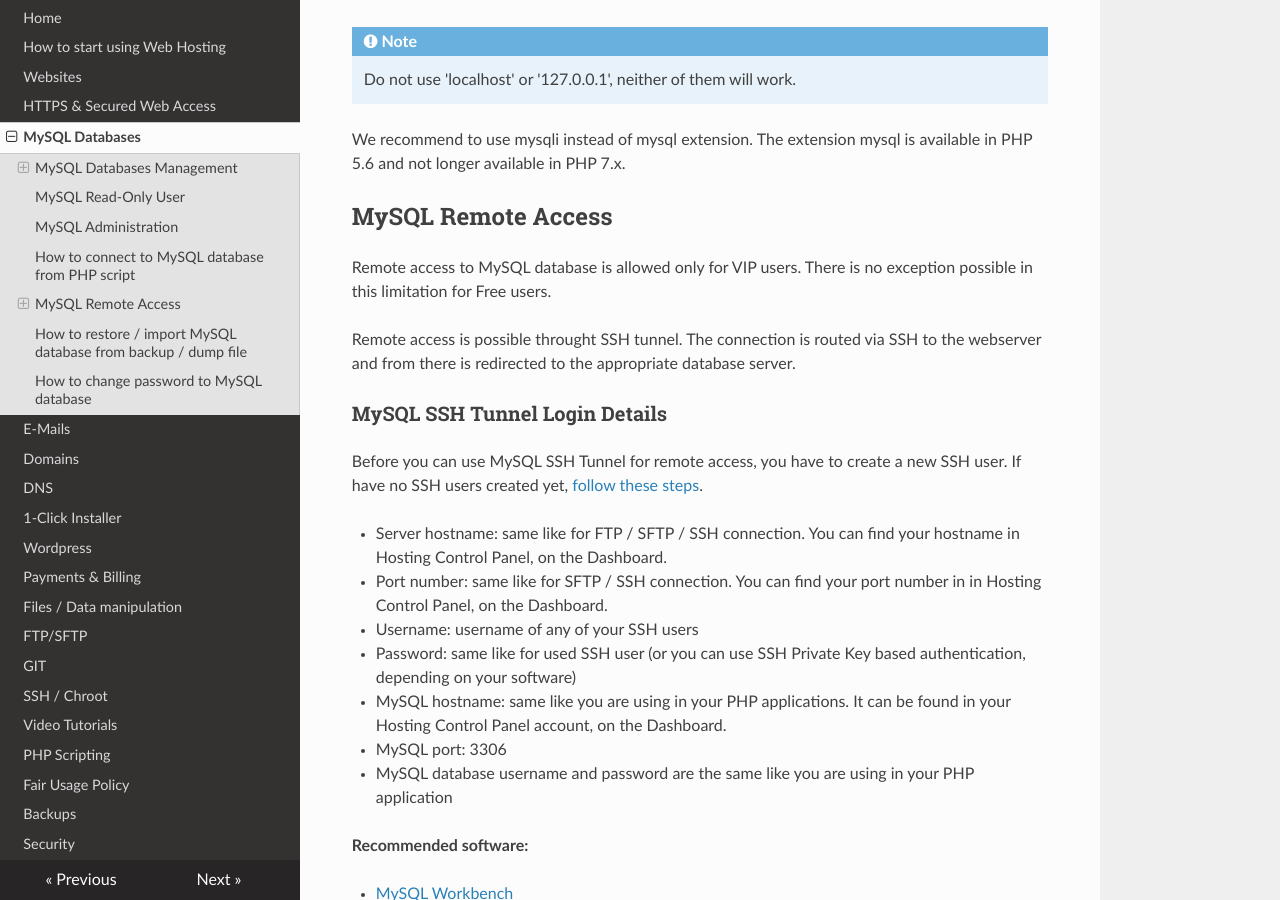
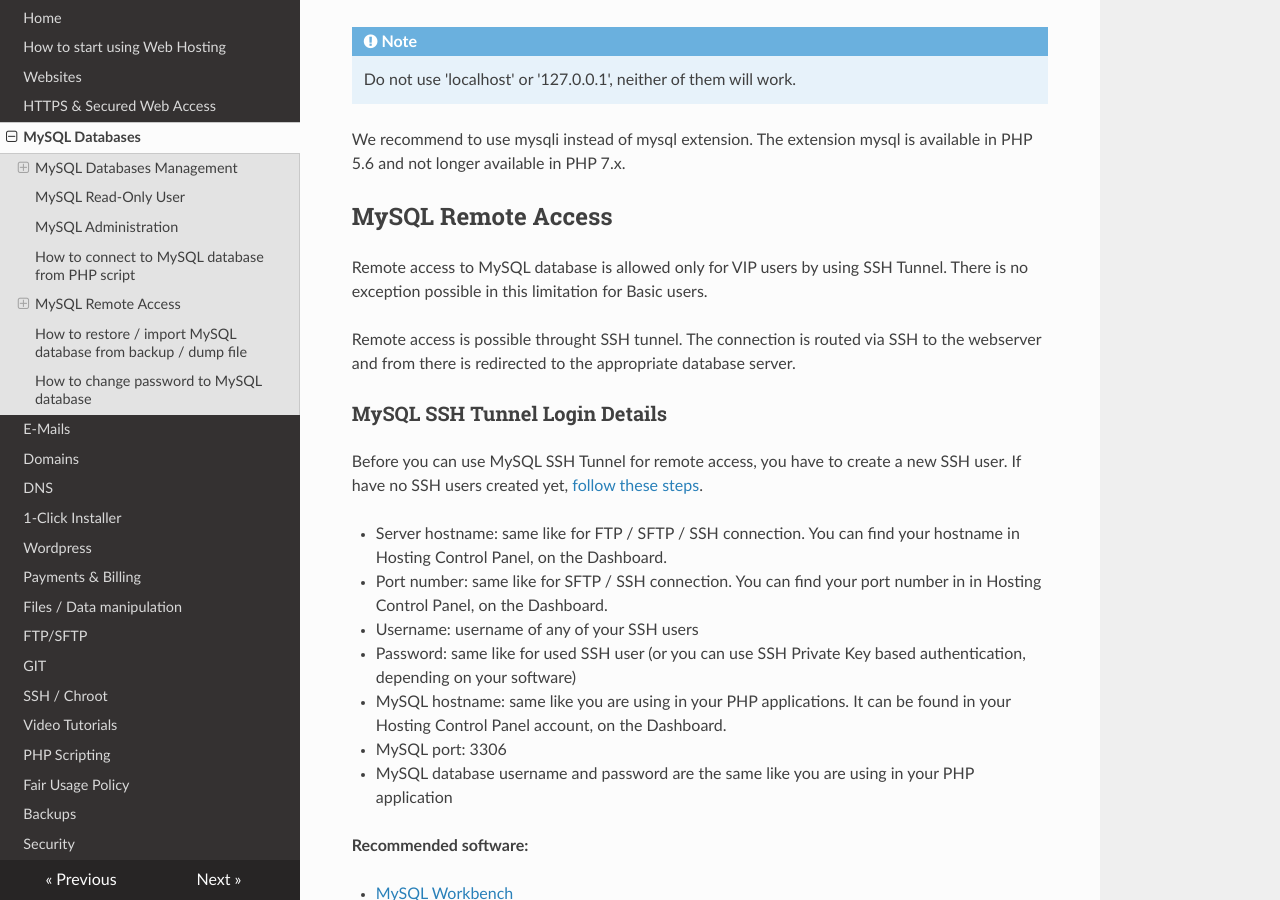
Before and after one commit to nuclearhosting/nh-knowledge-base, an MkDocs documentation site: the page built from docs/mysql_databases.md, in a window 1280 px wide and 900 px high, scrolled down 3634 px. Built offline with MkDocs 1.6.1, drawn with Linux system fonts in a browser that asks for light colours; nearby versions of some CDN libraries.

Commit message:
Changed Free membership to Basic membership

```diff
--- a/docs/mysql_databases.md
+++ b/docs/mysql_databases.md
@@ -91,7 +91,7 @@ We recommend to use mysqli instead of mysql extension. The extension mysql is av
 
 ## MySQL Remote Access
 
-Remote access to MySQL database is allowed only for VIP users. There is no exception possible in this limitation for Free users.
+Remote access to MySQL database is allowed only for VIP users by using SSH Tunnel. There is no exception possible in this limitation for Basic users.
 
 Remote access is possible throught SSH tunnel. The connection is routed via SSH to the webserver and from there is redirected to the appropriate database server.
 
```
Also changed, not shown: docs/dns.md (+1 -1 lines), docs/emails.md (+1 -1 lines), docs/ftp.md (+1 -1 lines), docs/websites.md (+2 -2 lines).
